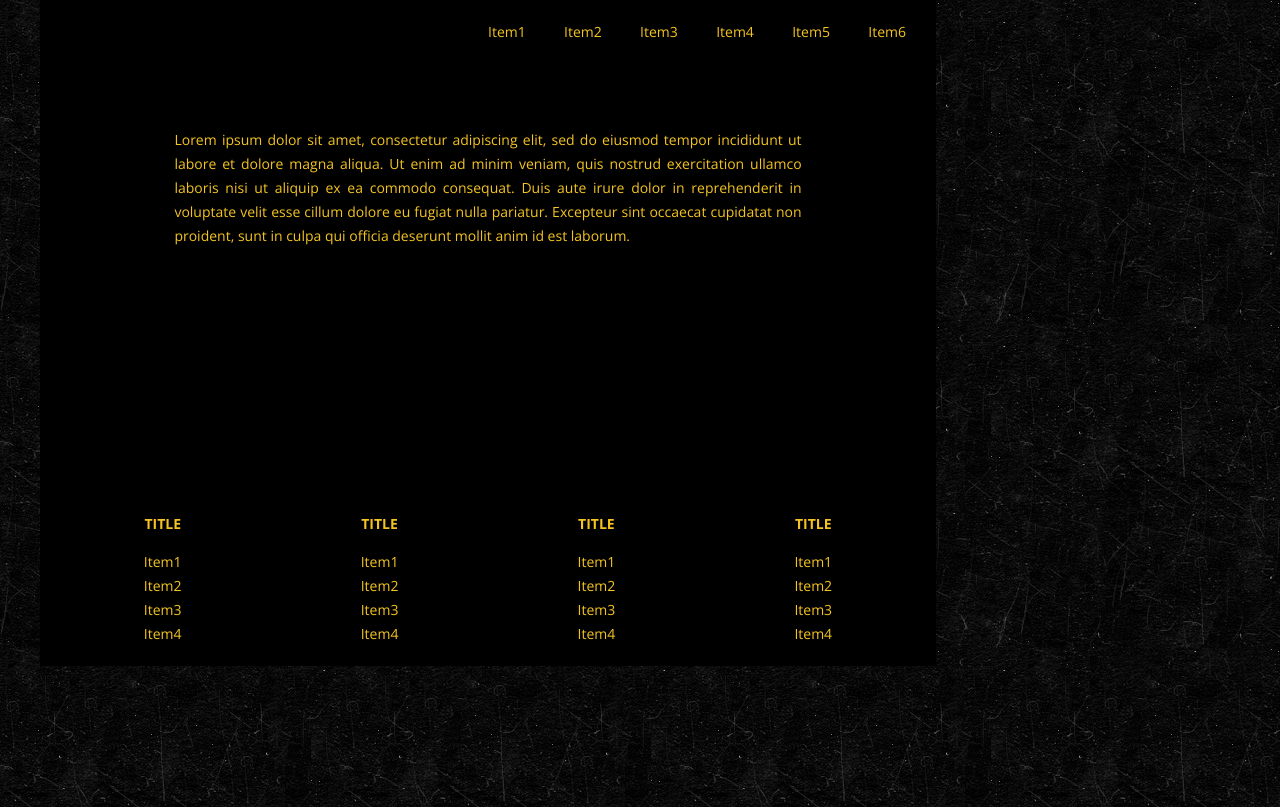
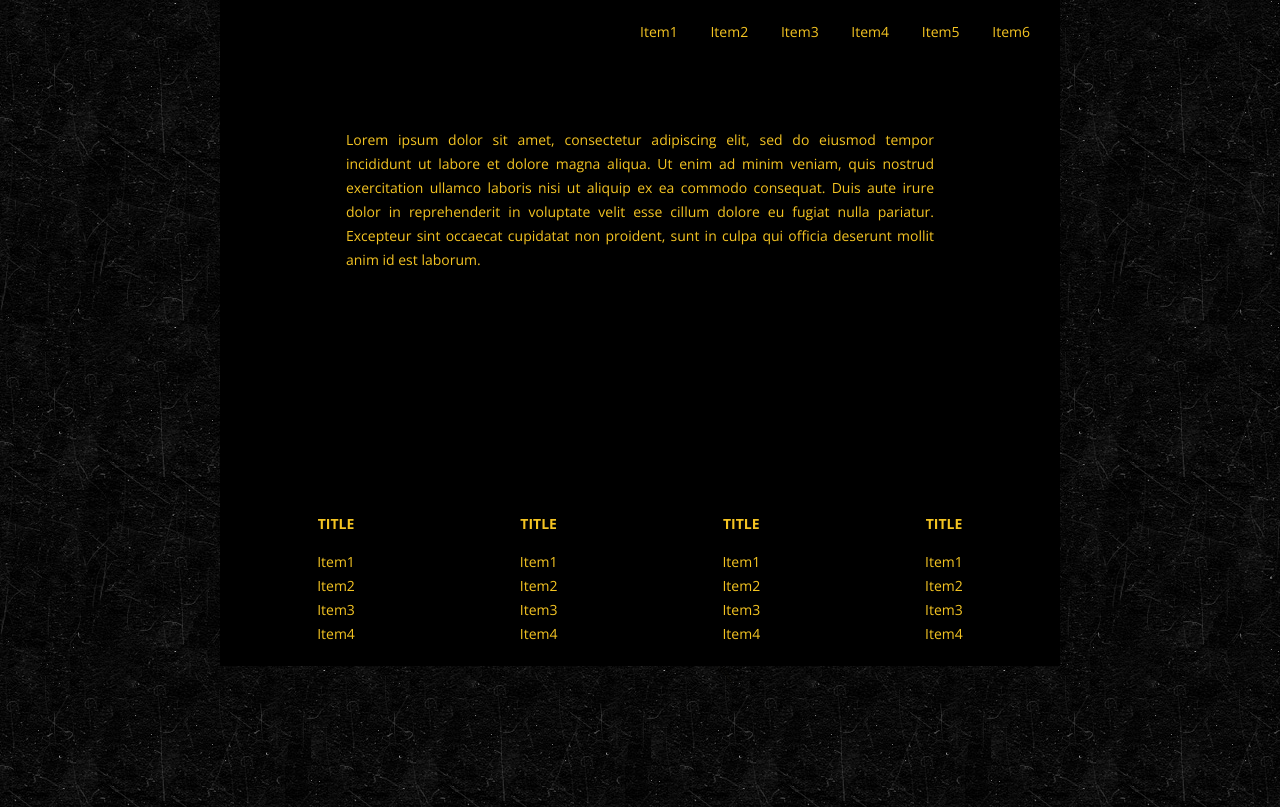
Before and after one commit to HelgaN/animationJSback, a plain HTML site: page index.html in a window 1280 px wide. Drawn offline with nearby package versions, Linux system fonts and the light colour scheme.

Commit message:
centering2

```diff
--- a/css/style.css
+++ b/css/style.css
@@ -19,7 +19,7 @@ body {
   left: calc(50% - 35%);
   top: 0;
   width: 70%;
-  max-width: 1200px;
+  max-width: 840px;
   margin: 0 auto;
   background-color: #000000;
 /*  margin-top: -100vh;*/
@@ -27,7 +27,7 @@ body {
 
 @media(min-width: 1200px) {
   .body__container {
-    left: calc(50% - 600px);
+    left: calc(50% - 420px);
   }
 }
 
```
